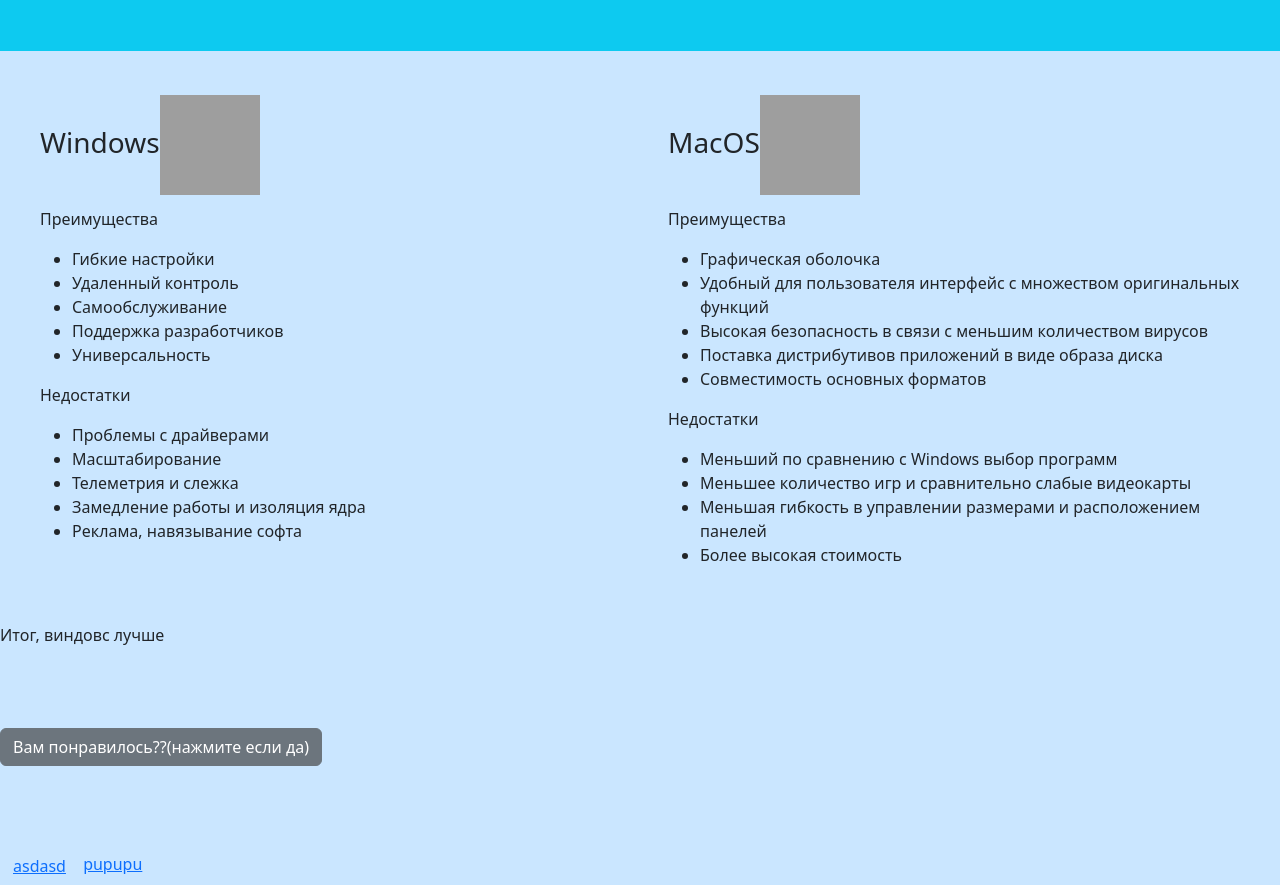
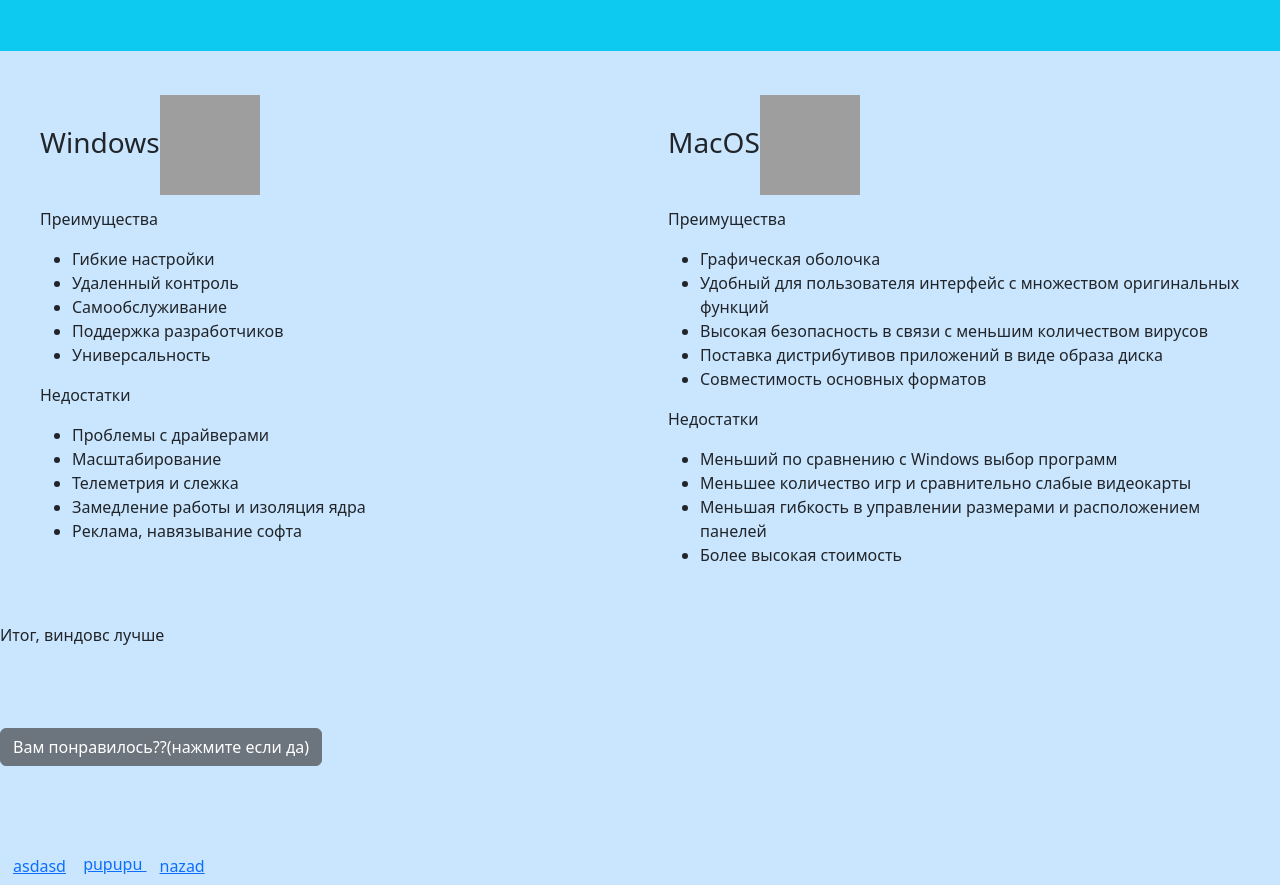
Before and after one commit to cliffi5/cliffi5.github.io, a plain HTML site: page dop.html in a window 1280 px wide. Shown: the part 101-986 px from the top of the page. Drawn offline with nearby package versions, Linux system fonts and the light colour scheme; grey boxes are pictures that could not be loaded.

Commit message:
Update dop.html

```diff
--- a/dop.html
+++ b/dop.html
@@ -91,6 +91,7 @@
 <a href="cliffi5.github.io/asdddss.docx" download class="download-btn">
     pupupu
 </a>
+<button type="buttun" class="btn btn light"><a href='index'>nazad</a></button>
      <script>
         function toggleOpacity() {
           var image = document.querySelector('.image');
```
